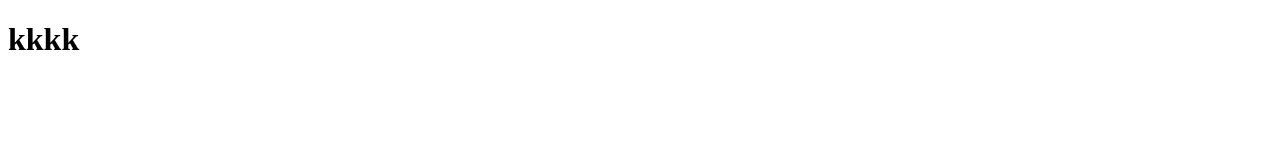
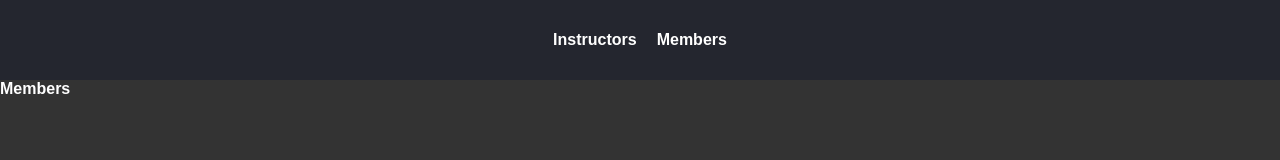
Before and after one commit to cleiltont/gym-control-with-nodejs, a website: page views/members/index.html in a window 1280 px wide. Drawn offline with nearby package versions, Linux system fonts and the light colour scheme; files that its build step writes are made by us from their sources.

Commit message:
Rotas e estruturas das pagina criadas

```diff
--- /dev/null
+++ b/public/style.css
@@ -0,0 +1,35 @@
+*{
+	margin: 0;
+	padding: 0;
+	box-sizing: border-box;
+	outline: none;
+	text-decoration: none;
+	font-family: Arial, Helvetica, sans-serif;
+	font-size: 16px;
+}
+
+#root{
+	width: 100%;
+	height: 100vh;
+	background: #333;
+}
+
+header{
+	width: 100%;
+	height: 80px;
+	background: #24262f;
+	display: flex;
+	justify-content: center;
+	align-items: center;
+}
+
+header a{
+	color: #FFF;
+	margin: 0 10px;
+	font-weight: 600;
+	transition: color 300ms;
+}
+
+header a:hover{
+	color: #0dbb6b;
+}
--- /dev/null
+++ b/views/layout.html
@@ -0,0 +1,21 @@
+<!DOCTYPE html>
+<html lang="pt-br">
+<head>
+	<meta charset="UTF-8">
+	<title>Gym Manager</title>
+	<link rel="stylesheet" href="/style.css">
+</head>
+<body>
+	<div id="root">
+		<header>
+			<a href="">Instructors</a>
+			<a href="">Members</a>
+		</header>
+		<section>
+			{% block content %}
+
+			{% endblock %}
+		</section>
+	</div>
+</body>
+</html>
--- a/index.html
+++ b/views/members/index.html
@@ -3,9 +3,13 @@
 <head>
 	<meta charset="UTF-8">
 	<meta name="viewport" content="width=device-width, initial-scale=1.0">
-	<title>Document</title>
+	<title>Gym Manager</title>
 </head>
 <body>
-	<h1>kkkk</h1>
+	{% extends 'layout.html' %}
+
+	{% block content %}
+		<h1 style="color: #FFF;">Members</h1>
+	{% endblock %}
 </body>
 </html>
```
Also changed, not shown: routes.js (added, +16 -0 lines), server.js (+7 -6 lines), views/instructors/index.html (added, +15 -0 lines), 1 other file.
